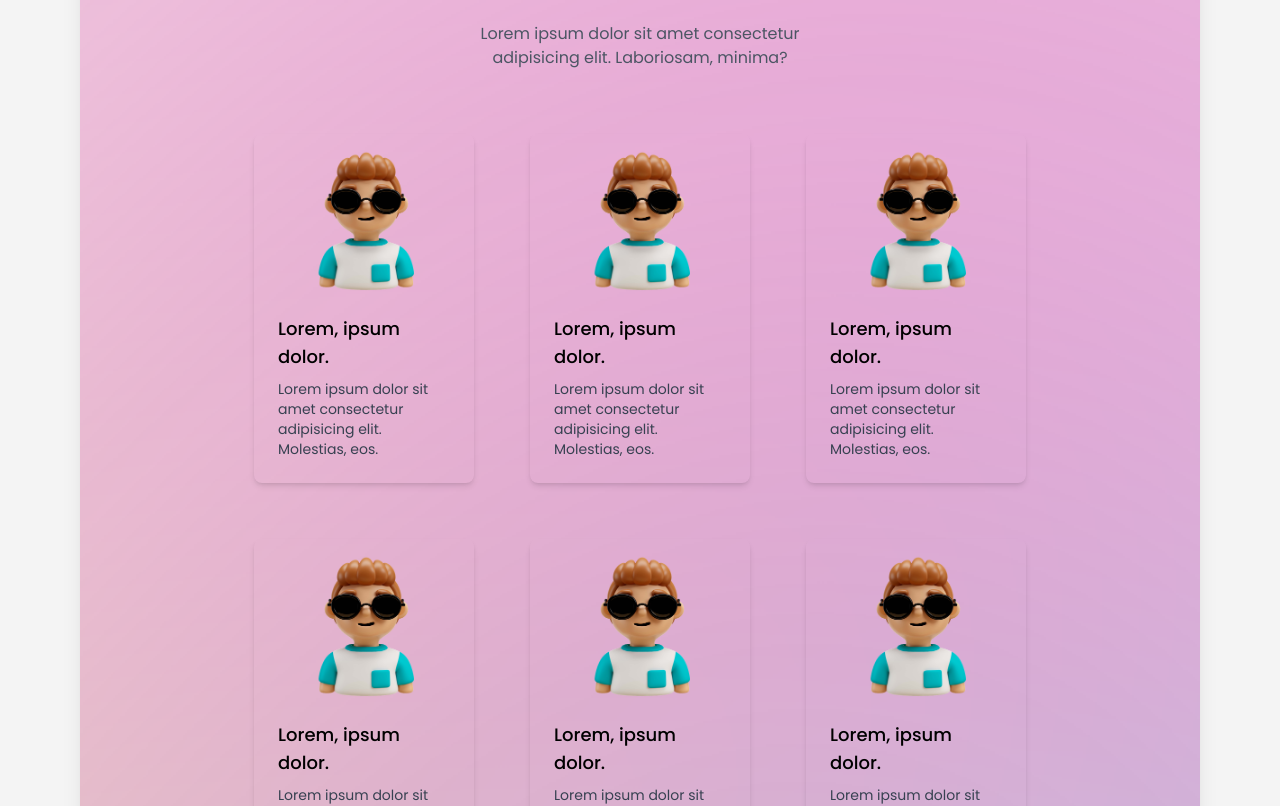
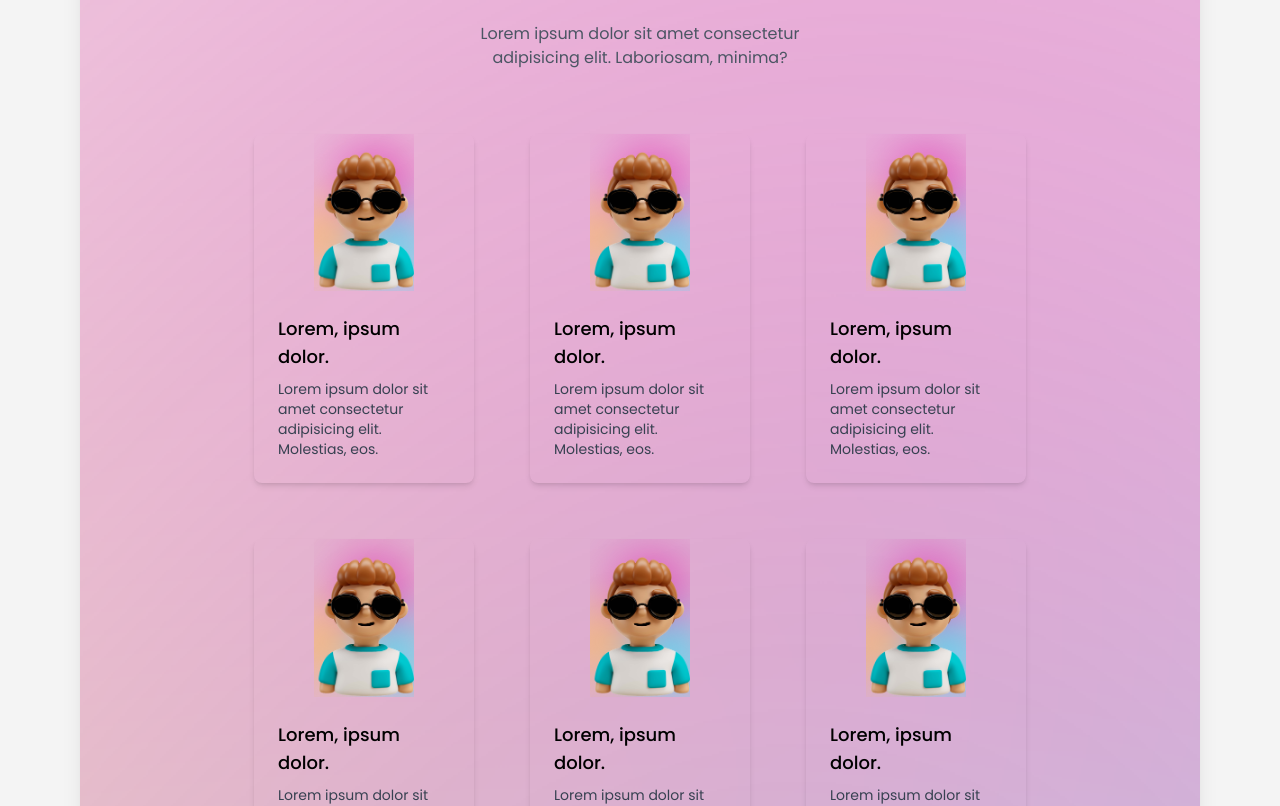
Before and after one commit to z3t444/Zet-Profile, a Vue app: page / in a window 1280 px wide. Shown: the part 1260-2066 px from the top of the page. Built offline with nearby package versions, Linux system fonts and the light colour scheme.

Commit message:
push animation

```diff
--- a/src/content/card.vue
+++ b/src/content/card.vue
@@ -1,5 +1,6 @@
 <script setup>
   import "../assets/css/responsive.css"
+  import "../assets/css/default.css"
 </script>
 
 <template>
@@ -12,7 +13,7 @@
     <div class="flex flex-wrap justify-center items-stretch mt-12 gap-6">
       <div class="w-full sm:w-1/2 md:w-1/3 lg:w-1/4 xl:w-1/4 p-4">
         <div class="rounded-lg shadow-md hover:shadow-xl transition duration-300">
-          <img src="../assets/img/avatar.png" alt=".." width="100px" class="mx-auto pt-4" />
+          <img src="../assets/img/avatar.png" alt=".." width="100px" class="mx-auto pt-4 background-svg" />
           <div class="p-6">
             <h3 class="text-lg font-medium mb-2">Lorem, ipsum dolor.</h3>
             <p class="text-sm text-gray-700">Lorem ipsum dolor sit amet consectetur adipisicing elit. Molestias, eos.</p>
@@ -21,7 +22,7 @@
       </div>
       <div class="w-full sm:w-1/2 md:w-1/3 lg:w-1/4 xl:w-1/4 p-4">
         <div class="rounded-lg shadow-md hover:shadow-xl transition duration-300">
-          <img src="../assets/img/avatar.png" alt=".." width="100px" class="mx-auto pt-4" />
+          <img src="../assets/img/avatar.png" alt=".." width="100px" class="mx-auto pt-4 background-svg" />
           <div class="p-6">
             <h3 class="text-lg font-medium mb-2">Lorem, ipsum dolor.</h3>
             <p class="text-sm text-gray-700">Lorem ipsum dolor sit amet consectetur adipisicing elit. Molestias, eos.</p>
@@ -30,7 +31,7 @@
       </div>
       <div class="w-full sm:w-1/2 md:w-1/3 lg:w-1/4 xl:w-1/4 p-4">
         <div class="rounded-lg shadow-md hover:shadow-xl transition duration-300">
-          <img src="../assets/img/avatar.png" alt=".." width="100px" class="mx-auto pt-4" />
+          <img src="../assets/img/avatar.png" alt=".." width="100px" class="mx-auto pt-4 background-svg" />
           <div class="p-6">
             <h3 class="text-lg font-medium mb-2">Lorem, ipsum dolor.</h3>
             <p class="text-sm text-gray-700">Lorem ipsum dolor sit amet consectetur adipisicing elit. Molestias, eos.</p>
@@ -39,7 +40,7 @@
       </div>
       <div class="w-full sm:w-1/2 md:w-1/3 lg:w-1/4 xl:w-1/4 p-4">
         <div class="rounded-lg shadow-md hover:shadow-xl transition duration-300">
-          <img src="../assets/img/avatar.png" alt=".." width="100px" class="mx-auto pt-4" />
+          <img src="../assets/img/avatar.png" alt=".." width="100px" class="mx-auto pt-4 background-svg" />
           <div class="p-6">
             <h3 class="text-lg font-medium mb-2">Lorem, ipsum dolor.</h3>
             <p class="text-sm text-gray-700">Lorem ipsum dolor sit amet consectetur adipisicing elit. Molestias, eos.</p>
@@ -48,7 +49,7 @@
       </div>
       <div class="w-full sm:w-1/2 md:w-1/3 lg:w-1/4 xl:w-1/4 p-4">
         <div class="rounded-lg shadow-md hover:shadow-xl transition duration-300">
-          <img src="../assets/img/avatar.png" alt=".." width="100px" class="mx-auto pt-4" />
+          <img src="../assets/img/avatar.png" alt=".." width="100px" class="mx-auto pt-4 background-svg" />
           <div class="p-6">
             <h3 class="text-lg font-medium mb-2">Lorem, ipsum dolor.</h3>
             <p class="text-sm text-gray-700">Lorem ipsum dolor sit amet consectetur adipisicing elit. Molestias, eos.</p>
@@ -57,7 +58,7 @@
       </div>
       <div class="w-full sm:w-1/2 md:w-1/3 lg:w-1/4 xl:w-1/4 p-4">
         <div class="rounded-lg shadow-md hover:shadow-xl transition duration-300">
-          <img src="../assets/img/avatar.png" alt=".." width="100px" class="mx-auto pt-4" />
+          <img src="../assets/img/avatar.png" alt=".." width="100px" class="mx-auto pt-4 background-svg" />
           <div class="p-6">
             <h3 class="text-lg font-medium mb-2">Lorem, ipsum dolor.</h3>
             <p class="text-sm text-gray-700">Lorem ipsum dolor sit amet consectetur adipisicing elit. Molestias, eos.</p>
--- a/src/content/cardContent.vue
+++ b/src/content/cardContent.vue
@@ -7,7 +7,7 @@
 
     <div class="flex flex-wrap justify-center items-stretch mt-10 gap-2">
       <div class="w-full sm:w-1/2 md:w-1/3 lg:w-1/4 xl:w-1/5 p-4">
-        <div class="rounded-3xl shadow-md hover:shadow-xl transition duration-300 h-96 flex flex-col justify-center items-center" style="background-color: #df5f60">
+        <div class="rounded-3xl shadow-md hover:shadow-xl transition duration-300 hover:scale-105 h-96 flex flex-col justify-center items-center" style="background-color: #df5f60">
           <div class="p-6 text-center text-gray-800">
             <h3 class="text-lg font-medium mb-2">Lorem, ipsum dolor.</h3>
             <p class="text-sm">Lorem ipsum dolor sit amet consectetur adipisicing elit. Molestias, eos.</p>
@@ -16,7 +16,7 @@
       </div>
 
       <div class="w-full sm:w-1/2 md:w-1/3 lg:w-1/4 xl:w-1/5 p-4">
-        <div class="rounded-3xl shadow-md hover:shadow-xl transition duration-300 h-96 flex flex-col justify-center items-center" style="background-color: #a1e1fd;">
+        <div class="rounded-3xl shadow-md hover:shadow-xl transition duration-300 hover:scale-105 h-96 flex flex-col justify-center items-center" style="background-color: #a1e1fd;">
           <div class="p-6 text-center text-gray-800">
             <h3 class="text-lg font-medium mb-2">Lorem, ipsum dolor.</h3>
             <p class="text-sm">Lorem ipsum dolor sit amet consectetur adipisicing elit. Molestias, eos.</p>
@@ -24,7 +24,7 @@
         </div>
       </div>
       <div class="w-full sm:w-1/2 md:w-1/3 lg:w-1/4 xl:w-1/5 p-4">
-        <div class="rounded-3xl shadow-md hover:shadow-xl transition duration-300 h-96 flex flex-col justify-center items-center" style="background-color: #ac9fee;">
+        <div class="rounded-3xl shadow-md hover:shadow-xl transition duration-300 hover:scale-105 h-96 flex flex-col justify-center items-center" style="background-color: #ac9fee;">
           <div class="p-6 text-center text-gray-800">
             <h3 class="text-lg font-medium mb-2">Lorem, ipsum dolor.</h3>
             <p class="text-sm">Lorem ipsum dolor sit amet consectetur adipisicing elit. Molestias, eos.</p>
@@ -32,7 +32,7 @@
         </div>
       </div>
       <div class="w-full sm:w-1/2 md:w-1/3 lg:w-1/4 xl:w-1/5 p-4">
-        <div class="rounded-3xl shadow-md hover:shadow-xl transition duration-300 h-96 flex flex-col justify-center items-center" style="background-color: #ebb35e;">
+        <div class="rounded-3xl shadow-md hover:shadow-xl transition duration-300 hover:scale-105 h-96 flex flex-col justify-center items-center" style="background-color: #ebb35e;">
           <div class="p-6 text-center text-gray-800">
             <h3 class="text-lg font-medium mb-2">Lorem, ipsum dolor.</h3>
             <p class="text-sm">Lorem ipsum dolor sit amet consectetur adipisicing elit. Molestias, eos.</p>
--- a/src/content/services.vue
+++ b/src/content/services.vue
@@ -2,7 +2,7 @@
   <div class="container mx-auto px-4 mt-60 lg:mt-60">
     <div class="flex flex-col lg:flex-row justify-between items-center mt-12 gap-6">
       <div class="max-w-xs lg:max-w-none">
-        <div class="rounded-lg overflow-hidden mb-4 lg:mb-0 hover:scale-105 duration-100">
+        <div class="rounded-lg overflow-hidden mb-4 lg:mb-0 hover:scale-105 duration-100 animate-up-down">
           <img src="../assets/img/phoneframe.png" alt="" width="800px" />
         </div>
       </div>
@@ -25,4 +25,20 @@
       text-align: center;
     }
   }
+
+  @keyframes up-down {
+    0% {
+      transform: translateY(0);
+    }
+    50% {
+      transform: translateY(-10px);
+    }
+    100% {
+      transform: translateY(0);
+    }
+  }
+
+  .animate-up-down {
+    animation: up-down 2s infinite;
+  }
 </style>
```
